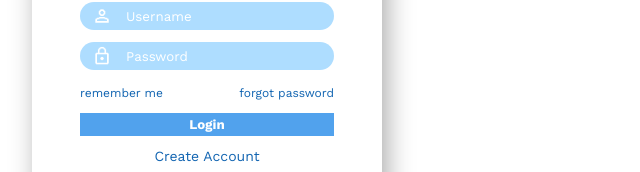
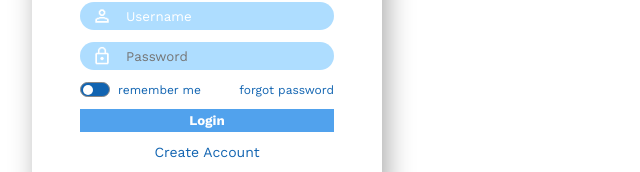
Before and after one commit to Musukeki/ng_assignment, an Angular app: page / in a window 1280 px wide. Shown: the part 340-512 px from the top of the page, without its empty margins (0-640 px from the left). Built offline with nearby package versions, Linux system fonts and the light colour scheme.

Commit message:
add toggle btn

```diff
--- a/src/app/app.component.html
+++ b/src/app/app.component.html
@@ -5,20 +5,23 @@
     <h3>Login</h3>
     <ul class="loginList">
       <li class="loginAcc">
-        <img src="/people.png" alt="">
+        <img src="/people.png" alt="img_people">
         <input type="email" placeholder="Username">
       </li>
       <li class="loginPwd">
-        <img src="/password.png" alt="">
+        <img src="/password.png" alt="img_password">
         <input type="password" placeholder="Password">
       </li>
 
       <li>
         <ul class="loginLink">
-          <li>
+          <li class="loginLink_remember">
+            <div class="toggleBtn">
+              <div class="toggleBtn_inner"></div>
+            </div>
             <a href="###">remember me</a>
           </li>
-          <li>
+          <li class="loginLink_forgot">
             <a href="###">forgot password</a>
           </li>
         </ul>
--- a/src/app/app.component.scss
+++ b/src/app/app.component.scss
@@ -46,6 +46,9 @@
     input:focus {
       outline: none;
     }
+
+    input:focus
+
     input::placeholder {
       color: #fff;
     }
@@ -102,4 +105,28 @@
     font-size: 12px;
     color: #1164b1;
   }
+  &_remember, &_forgot {
+    display: flex;
+    align-items: center;
+
+    .toggleBtn {
+      width: 30px;
+      height: 15px;
+      border: 1px solid #888;
+      background-color: #1164b1;
+      border-radius: 100px;
+      margin-right: 8px;
+      padding: 0 2px;
+
+      display: flex;
+      align-items: center;
+
+      &_inner {
+        width: 10px;
+        height: 10px;
+        background-color: #fff;
+        border-radius: 100px;
+      }
+    }
+  }
 }
```
